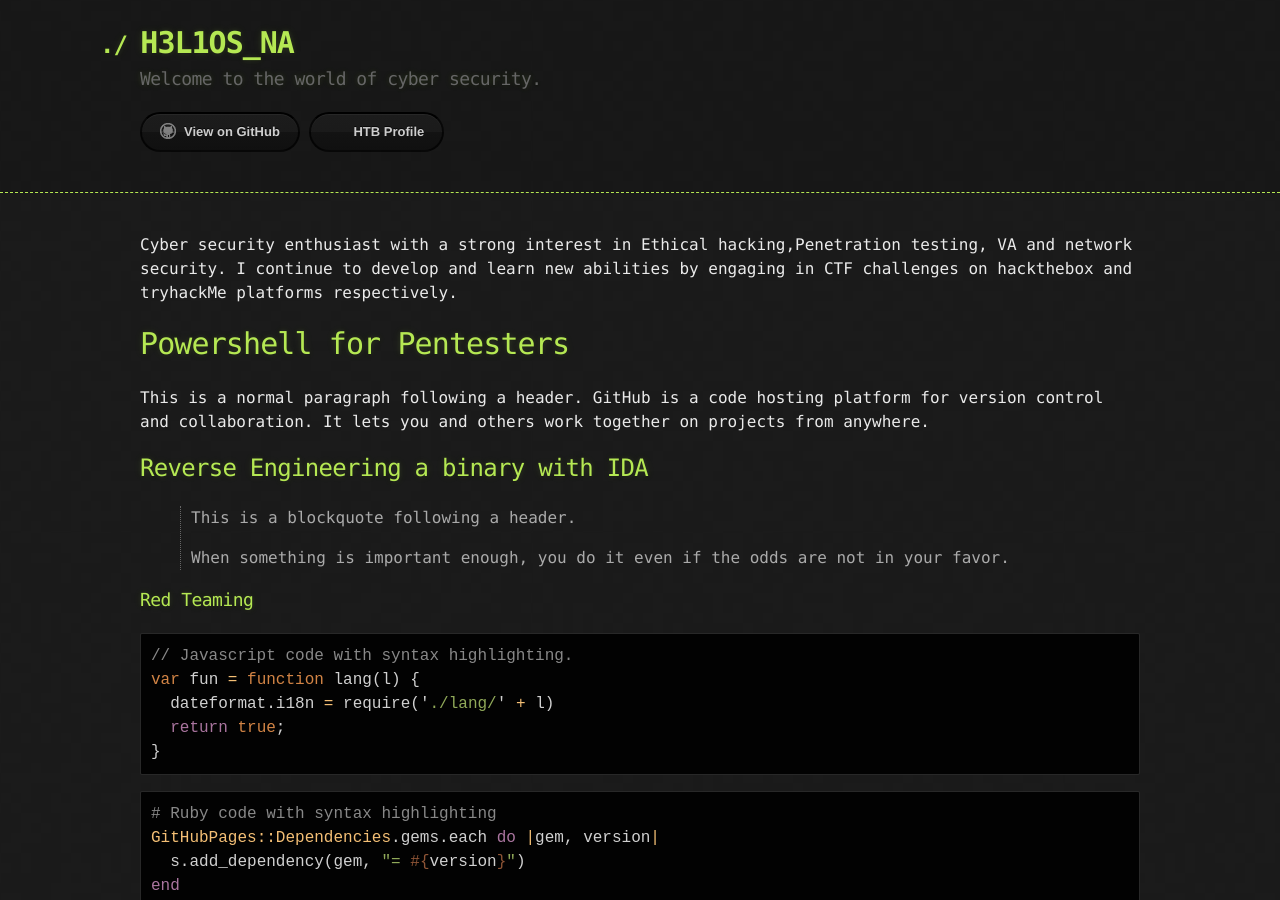
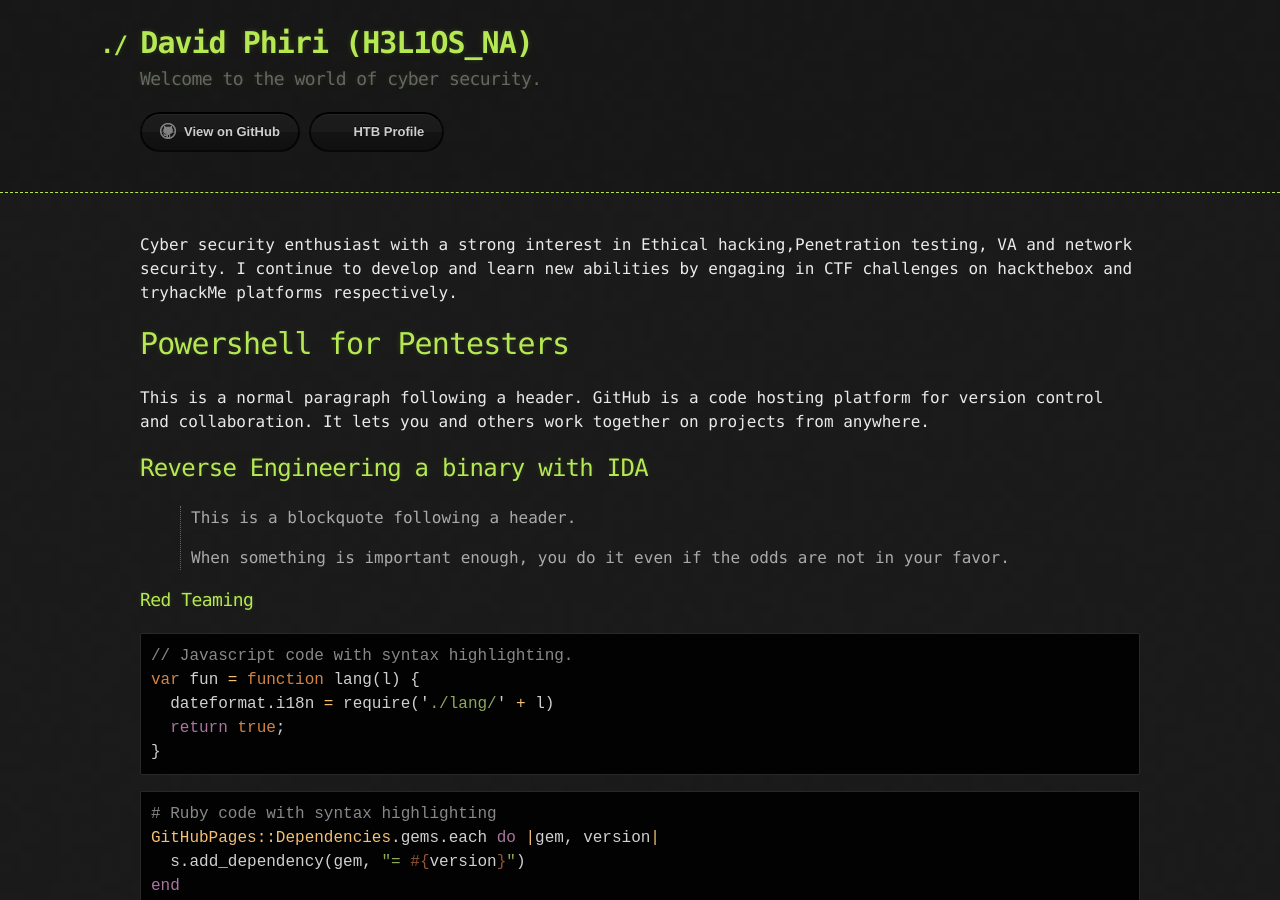
Before and after one commit to H3L1OS-NA/david_na.github.io, a Jekyll site: the page built from index.md, in a window 1280 px wide and 900 px high. Built offline with Jekyll 4.4.1, drawn with Linux system fonts in a browser that asks for light colours.

Commit message:
Update _config.yml

```diff
--- a/_config.yml
+++ b/_config.yml
@@ -1,4 +1,4 @@
-title: H3L1OS_NA
+title: David Phiri (H3L1OS_NA)
 description: Welcome to the world of cyber security.
 show_downloads: false
 google_analytics:
```
